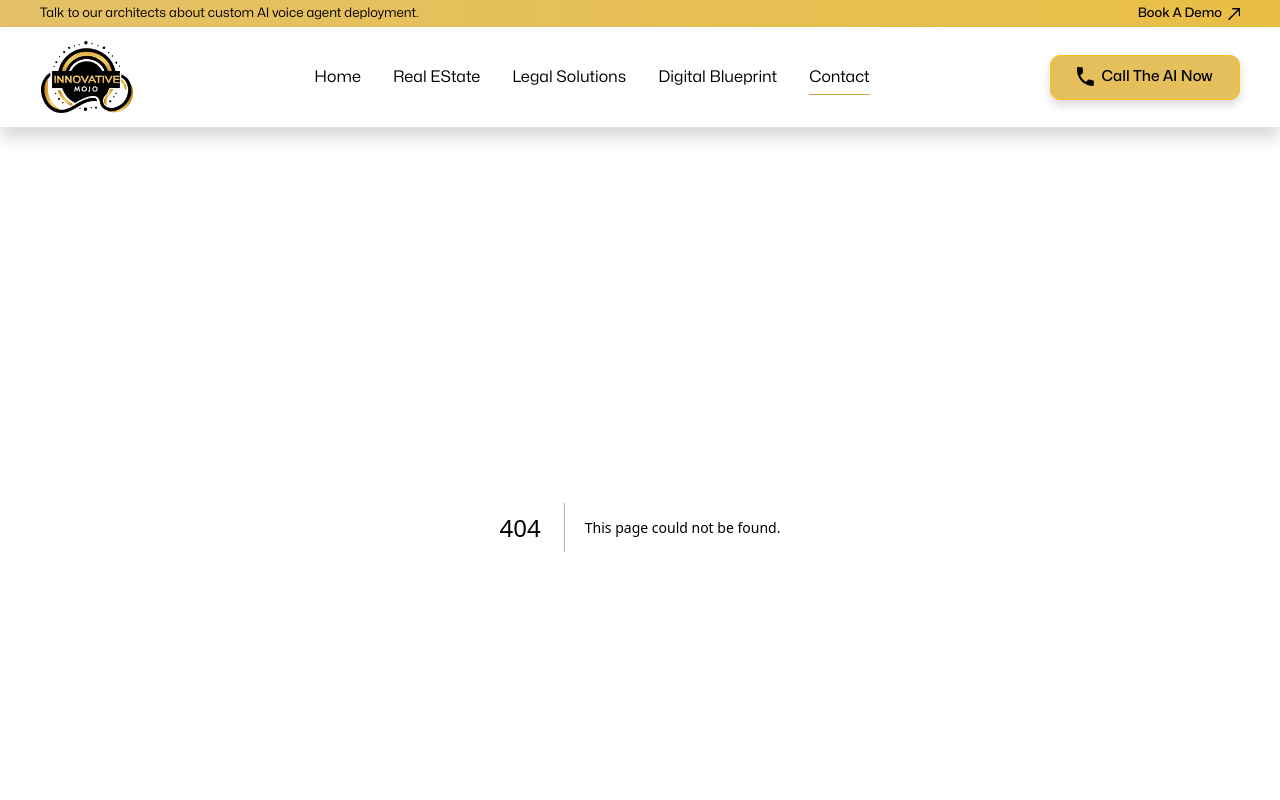
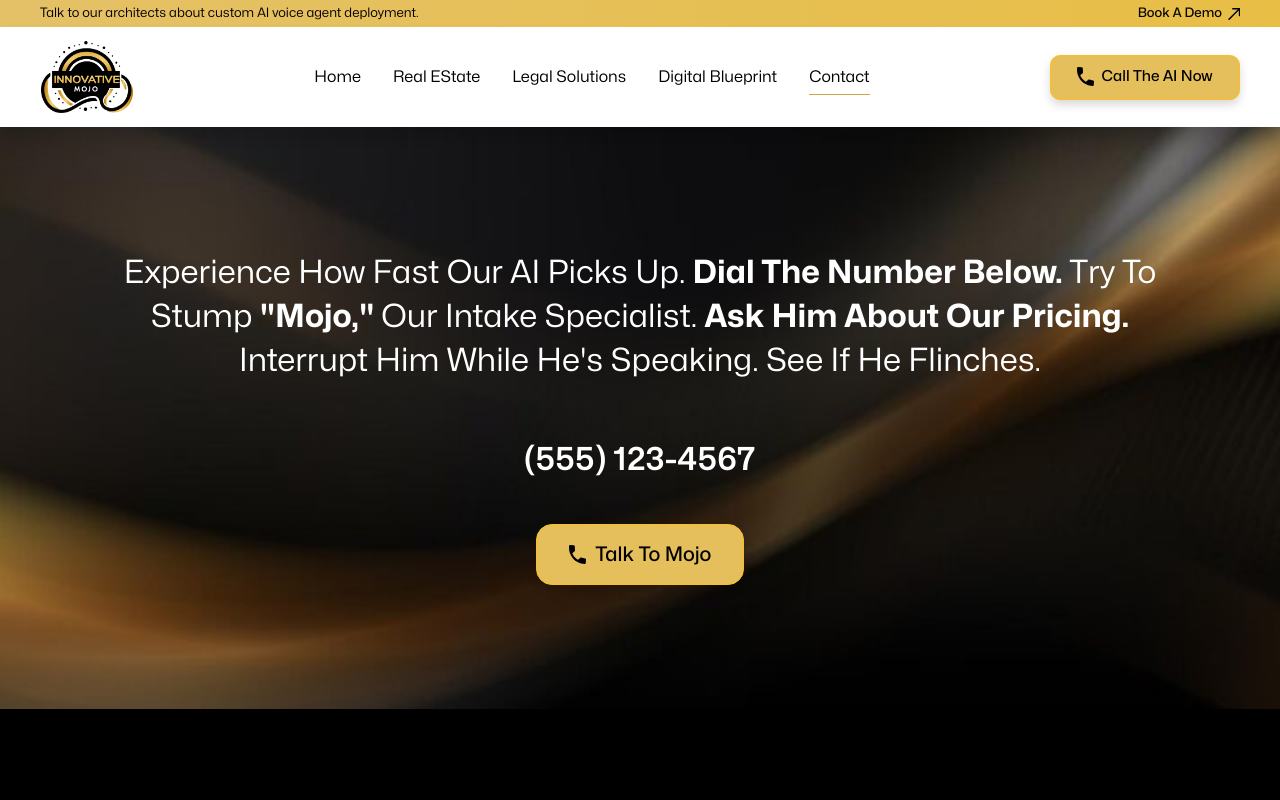
Before and after one commit to alihassamofficial/innovative-mojo-3.0, a Next.js app: page /contact-us in a window 1280 px wide. Before the commit this address had no page. Shown: the top 800 px of the page. Built offline with nearby package versions, Linux system fonts and the light colour scheme.

Commit message:
contactus

```diff
--- /dev/null
+++ b/src/app/contact-us/page.tsx
@@ -0,0 +1,11 @@
+import CTA from '@/components/ContactUs/CTA'
+
+const ContactPage = () => {
+  return (
+    <div>
+        <CTA/>
+    </div>
+  )
+}
+
+export default ContactPage
--- /dev/null
+++ b/src/components/ContactUs/CTA/index.tsx
@@ -0,0 +1,46 @@
+"use client";
+
+import Image from "next/image";
+import Link from "next/link";
+import Text from "@/components/ui/Text";
+import Button from "@/ui/Button";
+
+import bgImage from "@/public/images/home/cta/bg.png";
+import { PhoneSolidIcon } from "@/components/ui/Icons";
+
+const CTA = () => {
+    return (
+        <section className="relative w-full overflow-hidden  py-16 md:py-[124px]">
+            {/* Background Image */}
+            <div className="absolute inset-0 -z-10">
+                <Image src={bgImage} alt="CTA Background" fill priority />
+            </div>
+
+            {/* Content */}
+            <div className="relative max-w-[1240px] mx-auto ">
+                <div className="flex flex-col items-center text-center px-5">
+                    <Text className="text-white text-xl md:text-[32px] md:leading-[44px] font-normal font-mona-sans mb-8 md:mb-[55px] max-w-[1073px] mx-auto capitalize">
+                        Experience how fast our AI picks up. <span className="font-bold"> Dial the number below. </span> Try to
+                        stump <span className="font-bold"> "Mojo," </span> our intake specialist. <span className="font-bold">Ask him about our pricing. </span>
+                        Interrupt him while he's speaking. See if he flinches.
+                    </Text>
+
+                    {/* Subtitle */}
+                    <Text className="text-white text-xl md:text-[32px] md:leading-[44px] font-semibold font-mona-sans mb-6 md:mb-[42px]">
+                        (555) 123-4567
+                    </Text>
+
+                    {/* CTA Button */}
+                    <Link href="/talk-to-mojo">
+                        <Button className="shadow-[0px_5px_10px_0px_#00000026]  bg-[#E5BF5B] border flex items-center gap-[10px] border-[#FAC11D] text-black text-lg md:text-[20px] font-medium  px-8 py-4 rounded-[16px] font-mona-sans hover:bg-[#FAC11D] transition-colors w-[208px] h-[61px]">
+                            <PhoneSolidIcon />
+                            Talk To Mojo
+                        </Button>
+                    </Link>
+                </div>
+            </div>
+        </section>
+    );
+};
+
+export default CTA;
--- /dev/null
+++ b/src/components/ContactUs/Hero/index.tsx
@@ -0,0 +1,9 @@
+import React from 'react'
+
+const Hero = () => {
+  return (
+    <div>index</div>
+  )
+}
+
+export default Hero
```
